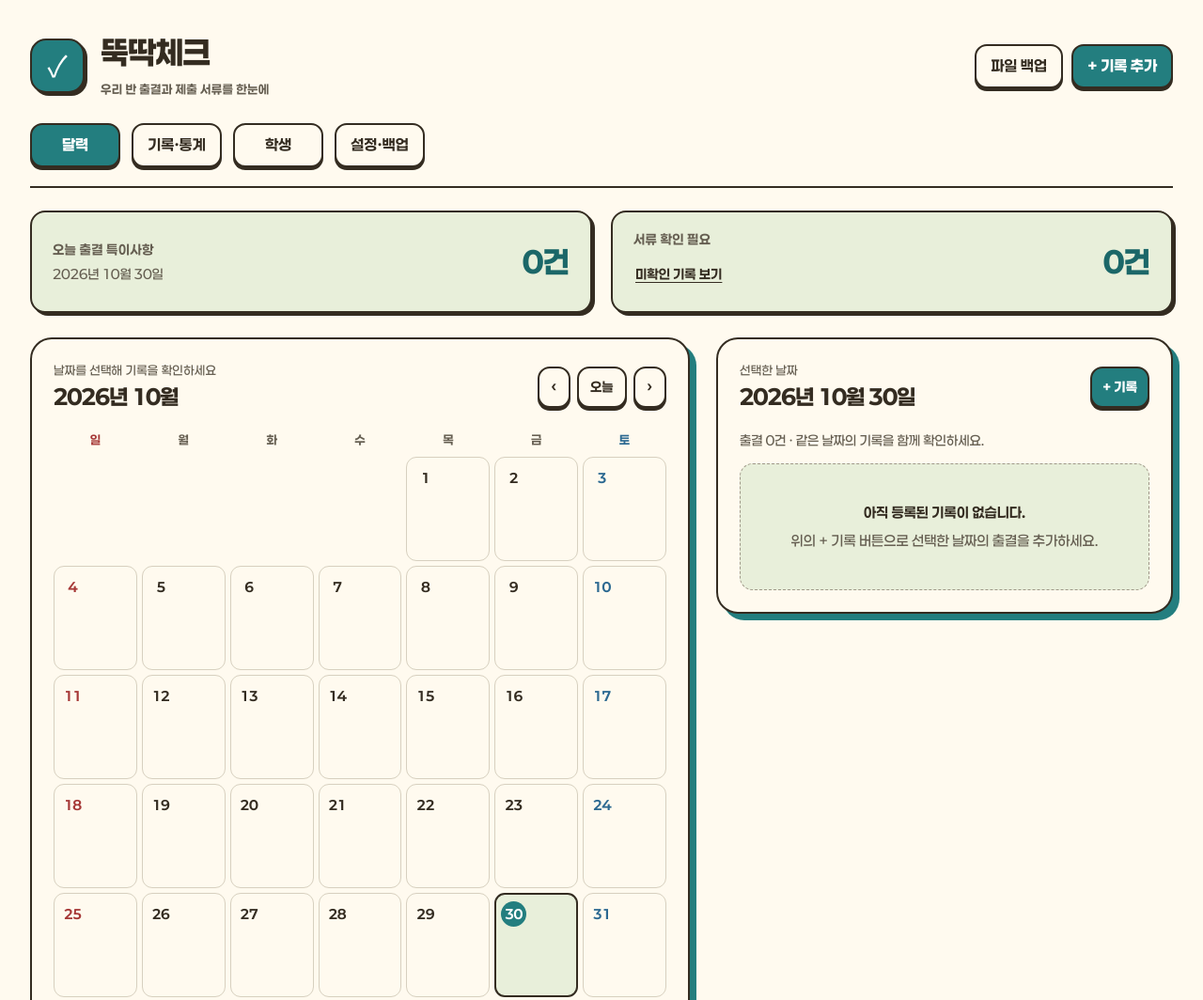
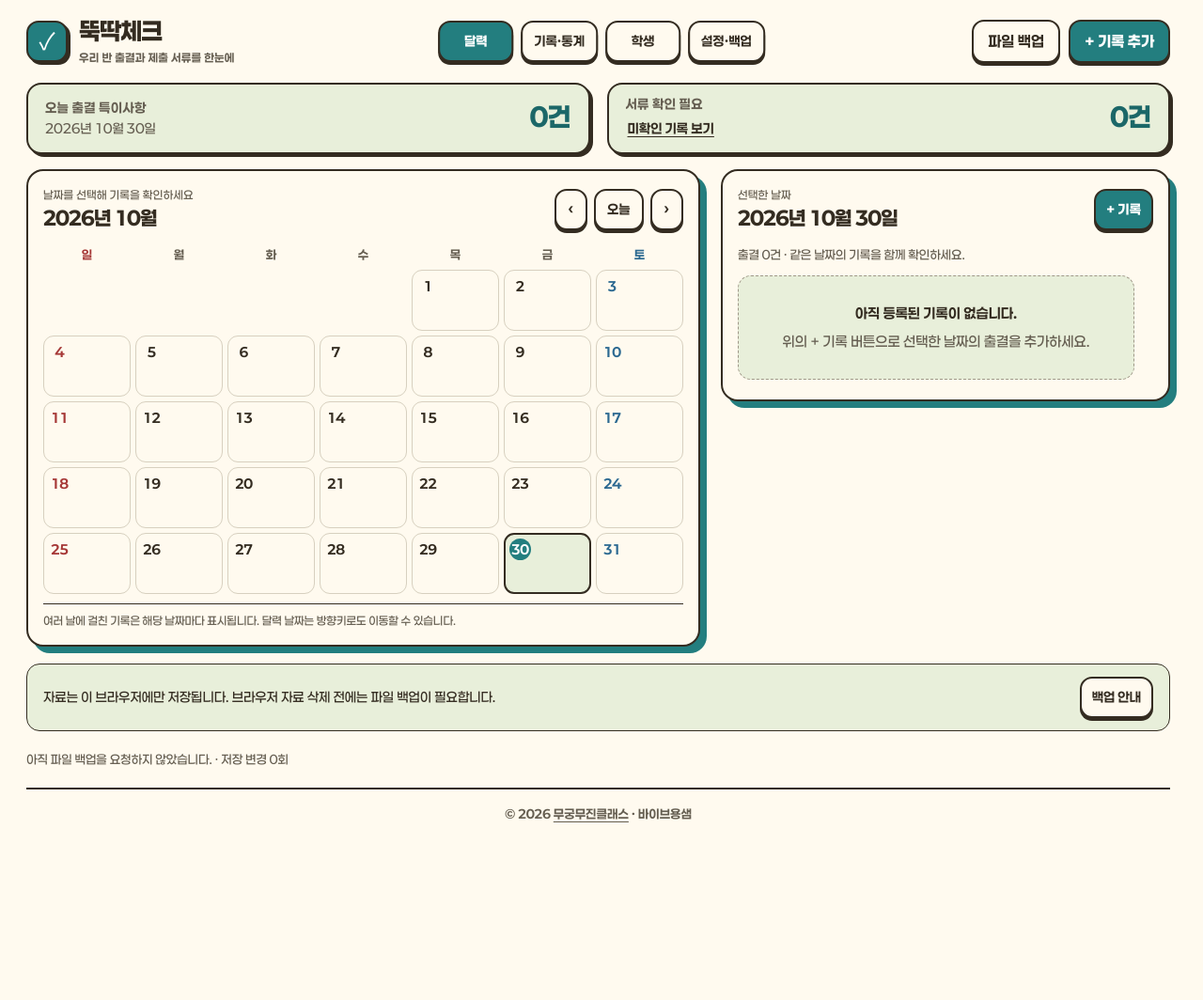
Before and after one commit to yongssem/dd-check, a website with bundled scripts: page index.html in a window 1280 px wide. Shown: the top 1064 px of the page at 94% size. After the commit the page ends 912 px from the top, so only its background shows below. Built offline with nearby package versions, Linux system fonts and the light colour scheme.

Commit message:
Fit desktop attendance overview within laptop screens (#4)
* Fit desktop attendance overview within laptop screens

* Preserve repository line endings

```diff
--- a/css/style.css
+++ b/css/style.css
@@ -1161,3 +1161,55 @@ td { border-bottom-color: #c8c0ae; }
   .calendar-head { align-items: flex-start; flex-wrap: wrap; }
   .month-nav { margin-left: auto; }
 }
+
+/* Desktop overview: keep the month and selected day's records in view. */
+@media (min-width: 1100px) {
+  .shell { position: relative; width: min(1600px, 100%); padding-inline: 28px 35px; }
+  .app-header { min-height: 88px; padding: 16px 0; }
+  .brand { gap: 12px; }
+  .brand-mark { width: 44px; height: 44px; font-size: 25px; border-radius: 13px; }
+  .brand h1 { font-size: 26px; }
+  .brand .eyebrow { margin-top: 3px; font-size: 12px; }
+  .nav {
+    position: absolute; top: 22px; left: 50%; transform: translateX(-50%);
+    gap: 8px; padding: 0; margin: 0; border: 0;
+  }
+  .nav button { min-width: 80px; padding: 8px 12px; font-size: 14px; }
+  .summary-grid { gap: 18px; margin-bottom: 16px; }
+  .summary { padding: 10px 18px; }
+  .summary strong { font-size: 28px; }
+  .summary .eyebrow { margin-bottom: 0; }
+  .summary .subtle { min-height: 30px; padding-block: 2px; }
+  .workspace { grid-template-columns: minmax(0, 1.5fr) minmax(380px, 1fr); gap: 22px; }
+  .calendar-panel, .date-panel { padding: 16px; border-radius: 18px; }
+  .calendar-head, .date-panel .panel-head { margin-bottom: 12px; }
+  .calendar-head h2, .date-panel h2 { font-size: 21px; }
+  .calendar-head .eyebrow, .date-panel .eyebrow { font-size: 12px; }
+  .weekday { margin-bottom: 6px; }
+  .day-cell, .day-empty {
+    min-height: 0; height: clamp(54px, calc((100dvh - 410px) / 6), 110px);
+  }
+  .day-cell { position: relative; padding: 5px; gap: 2px; }
+  .day-cell[aria-pressed="true"] { padding: 4px; }
+  .day-number { width: 23px; height: 23px; flex-shrink: 0; }
+  .day-chip { flex-shrink: 0; font-size: 11px; line-height: 16px; }
+  .day-count { position: absolute; top: 8px; right: 5px; font-size: 11px; line-height: 16px; }
+  .calendar-foot { margin-top: 10px; padding-top: 8px; font-size: 12px; }
+  .date-panel { max-height: calc(100dvh - 190px); display: flex; flex-direction: column; }
+  .date-panel > .panel-head, .date-panel > .period-caption { flex-shrink: 0; }
+  .date-panel > .period-caption { margin: 0 0 12px; font-size: 13px; }
+  .date-panel > .record-list { overflow-y: auto; min-height: 0; padding: 0 5px 5px 0; scrollbar-gutter: stable; }
+  .date-panel .record-card { padding: 12px; }
+  .date-panel .record-list { gap: 12px; }
+  .date-panel .record-actions { margin-top: 8px; padding-top: 5px; }
+  .date-panel .empty { padding: 28px 16px; }
+  .section-gap { margin-top: 18px; }
+  .app-footer { margin-top: 20px; padding-top: 16px; }
+  .metric-grid { grid-template-columns: repeat(6, minmax(0, 1fr)); }
+  .metric { padding: 12px; }
+}
+
+@media (min-width: 1100px) and (max-height: 850px) {
+  /* The total stays visible; selecting a day reveals every record at right. */
+  .calendar-panel .day-chip:nth-of-type(3) { display: none; }
+}
--- a/js/app.js
+++ b/js/app.js
@@ -434,6 +434,7 @@ function renderCalendar(main) {
   add(main, summary);
   const workspace = el("div", "workspace");
   const cal = panel();
+  cal.classList.add("calendar-panel");
   const heading = el("div", "calendar-head");
   add(
     heading,
@@ -546,6 +547,7 @@ function renderCalendar(main) {
     ),
   );
   const detail = panel();
+  detail.classList.add("date-panel");
   const records = data.records.filter(
     (r) => r.startDate <= state.date && r.endDate >= state.date,
   );
```
